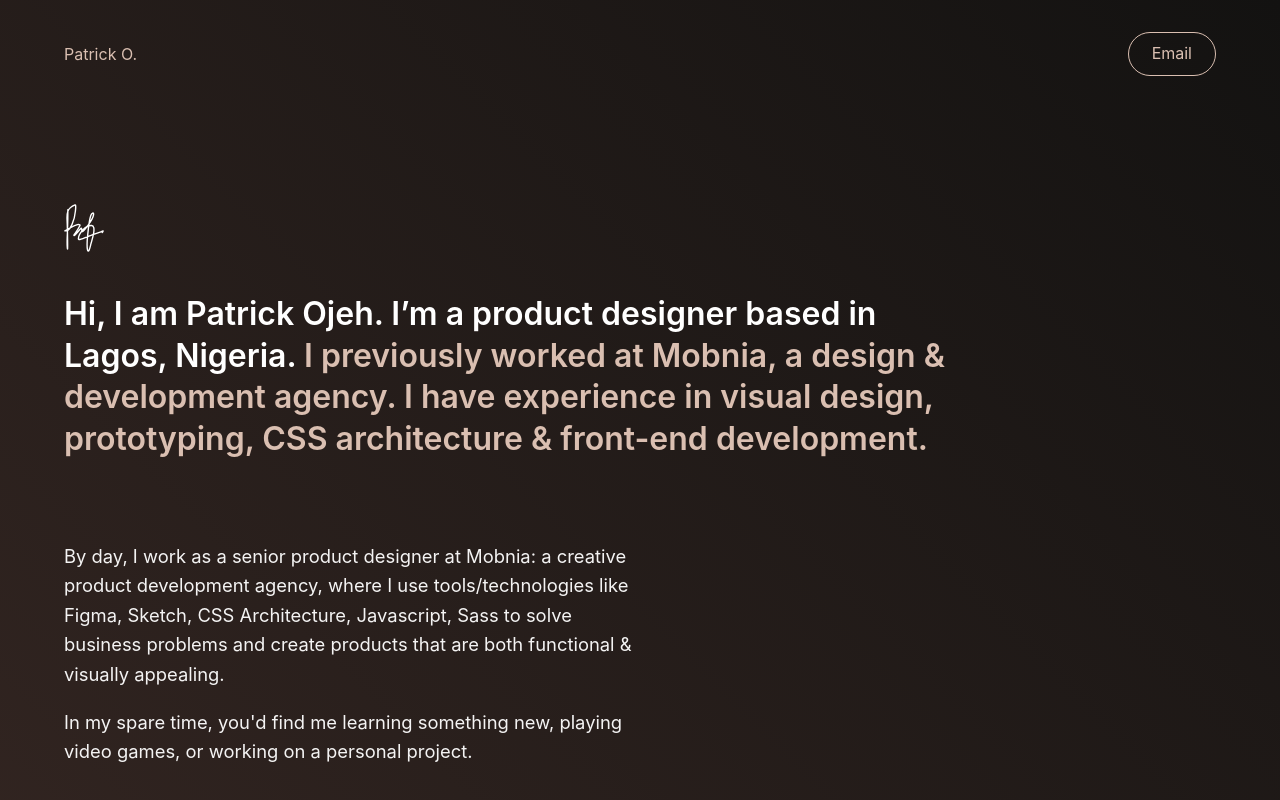
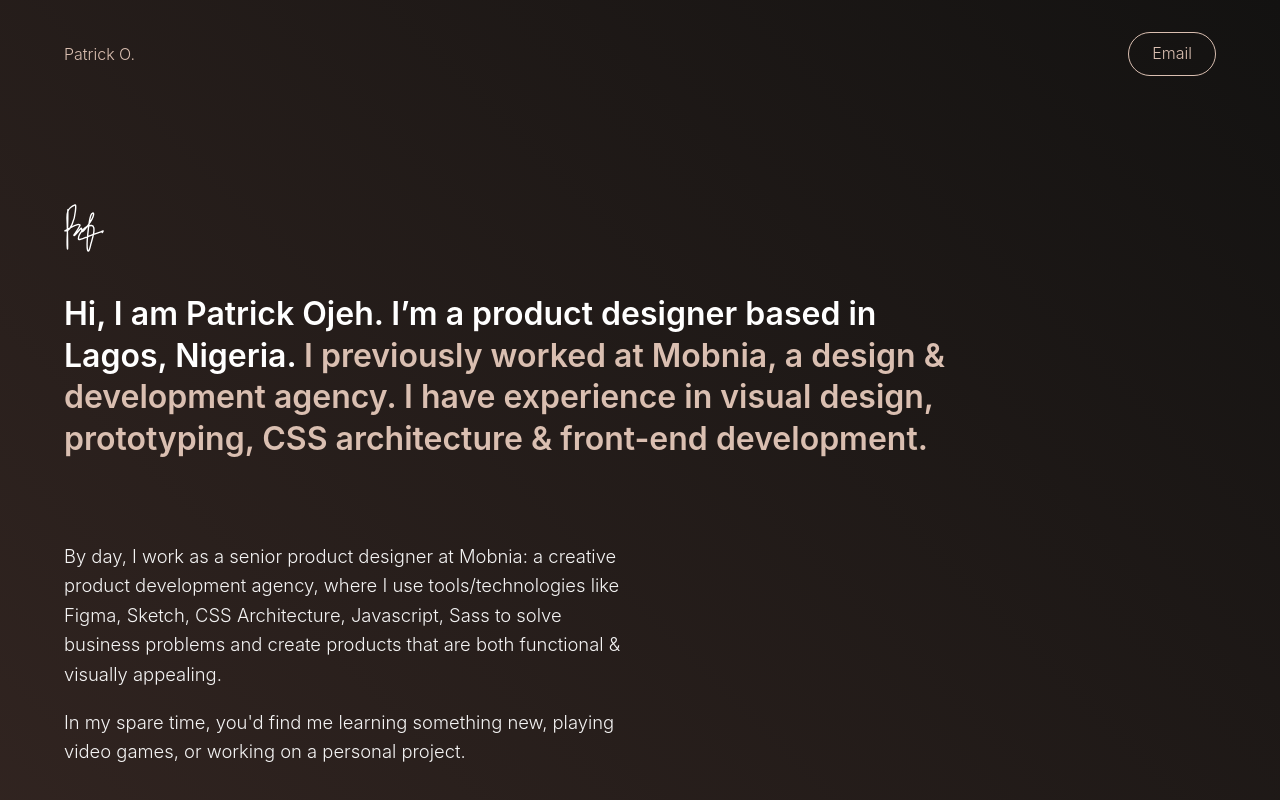
Before and after one commit to patrickojeh/portfolio, a React (Create React App) app: page / in a window 1280 px wide. Shown: the top 800 px of the page. Built offline with nearby package versions, Linux system fonts and the light colour scheme.

Commit message:
change default font weight to 300

```diff
--- a/src/App.css
+++ b/src/App.css
@@ -20,7 +20,7 @@
   height: 100%;
 }
 .btn {
-  border: 1px solid var(--coffee);
+  border: 0.5px solid var(--coffee);
   color: var(--coffee);
   background: transparent;
   display: inline-block;
--- a/src/fonts.css
+++ b/src/fonts.css
@@ -1,3 +1,9 @@
+@font-face {
+  font-family: "messina";
+  font-weight: 300;
+  src: url("./fonts/MessinaSans-Light.ttf");
+  font-display: block;
+}
 @font-face {
   font-family: "messina";
   font-weight: normal;
--- a/src/index.css
+++ b/src/index.css
@@ -14,6 +14,7 @@ body {
   font-family: messina, -apple-system, inter, BlinkMacSystemFont, "Segoe UI",
     "Roboto", "Oxygen", "Ubuntu", "Cantarell", "Fira Sans", "Droid Sans",
     "Helvetica Neue", sans-serif;
+  font-weight: 300;
   -webkit-font-smoothing: antialiased;
   -moz-osx-font-smoothing: grayscale;
 }
```
Also changed, not shown: src/fonts/MessinaSans-Light.ttf (added).
